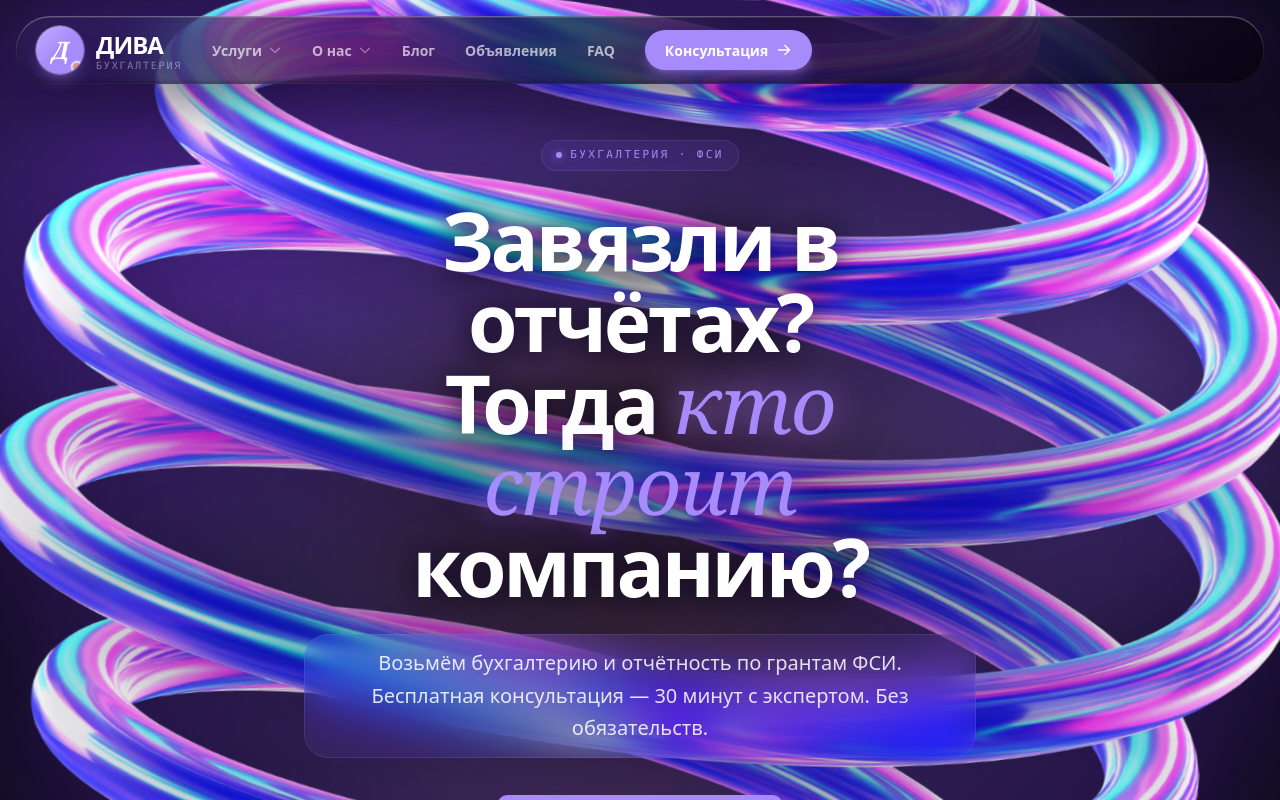
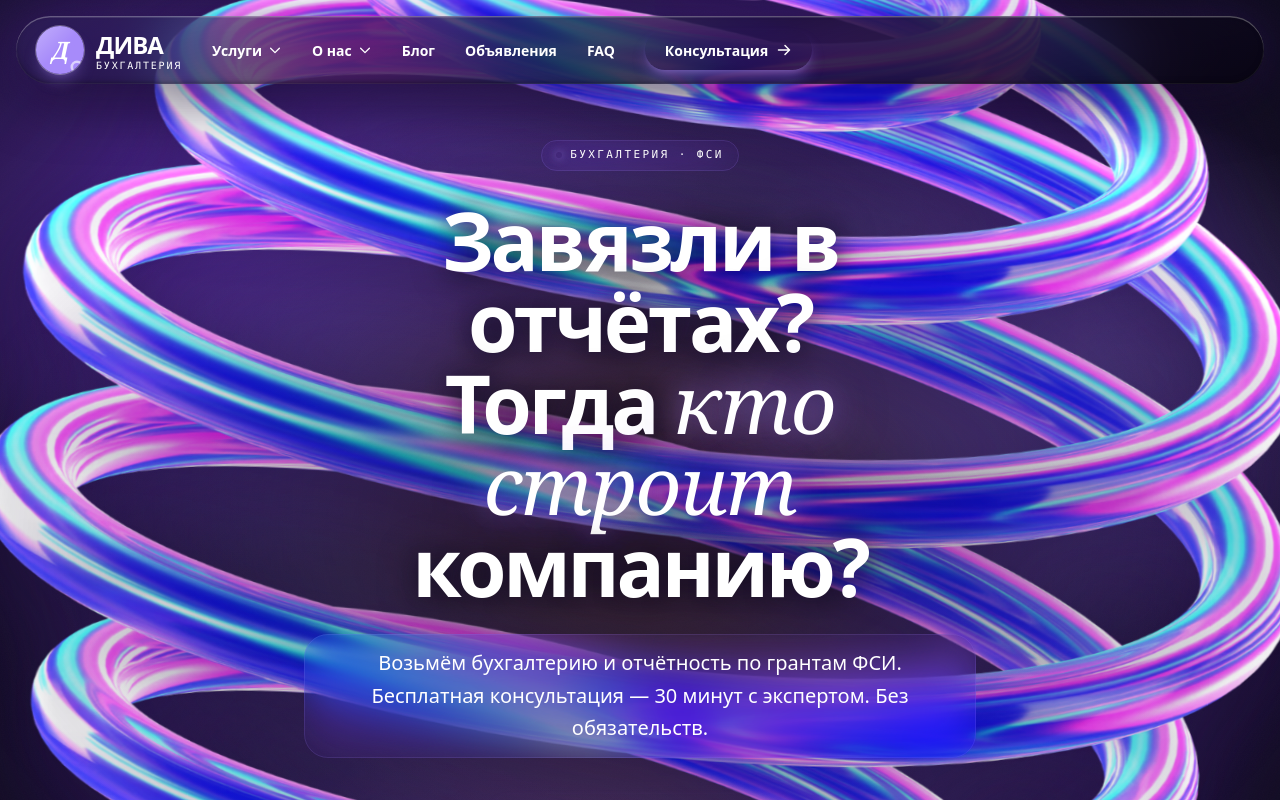
Before and after one commit to kireevkit15-sys/-11, a Next.js app in the folder web/: page / in a window 1280 px wide. Shown: the top 800 px of the page. Built offline with nearby package versions, Linux system fonts and the light colour scheme.

Commit message:
Add debug CSS to force white text visibility

```diff
--- /dev/null
+++ b/web/src/app/debug.css
@@ -0,0 +1,11 @@
+/* DEBUG: Force white text to test if CSS is working */
+@layer base {
+  * {
+    color: #FFFFFF !important;
+    background-color: transparent !important;
+  }
+  body, html {
+    background-color: #0F0B1E !important;
+    color: #FFFFFF !important;
+  }
+}
--- a/web/src/app/layout.tsx
+++ b/web/src/app/layout.tsx
@@ -1,5 +1,6 @@
 import type { Metadata } from 'next'
 import './globals.css'
+import './debug.css'
 import { cn } from '@/lib/utils'
 
 export const metadata: Metadata = {
```
